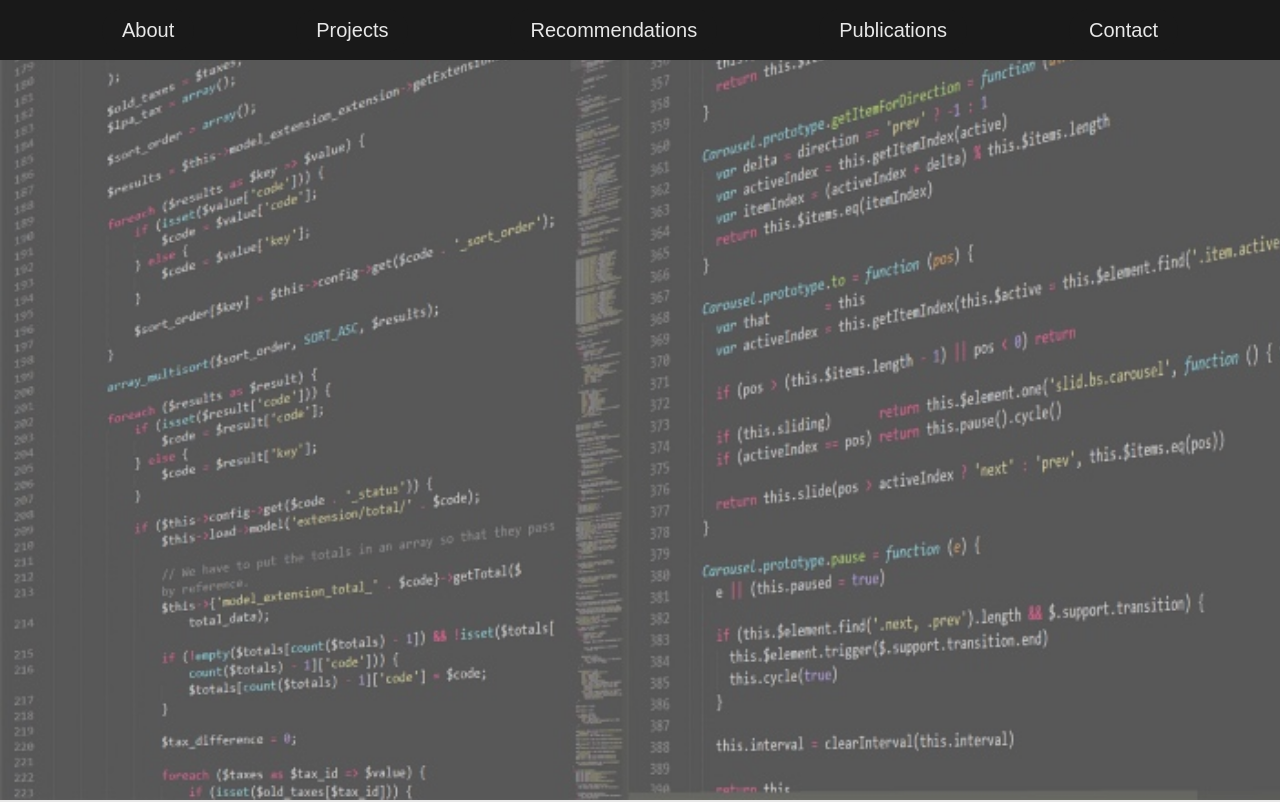
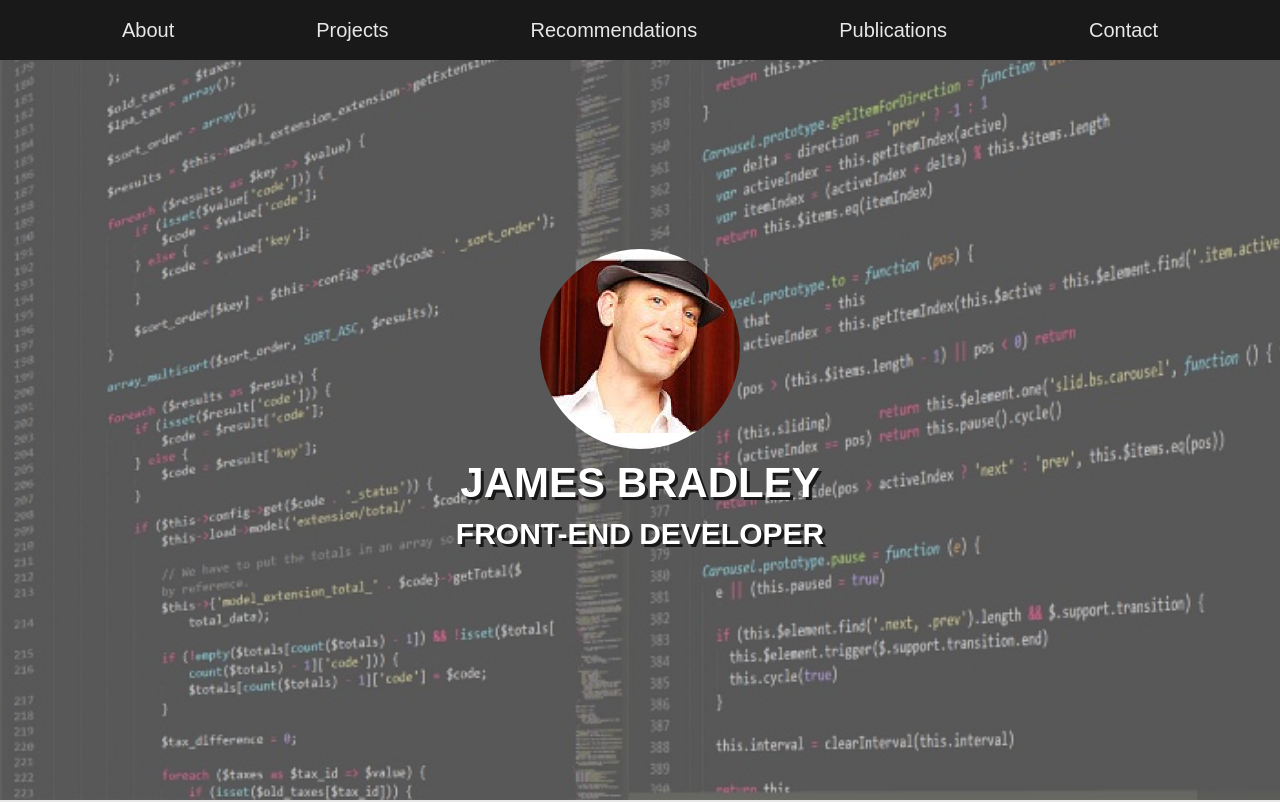
Before and after one commit to jmebradl23/hintonbradley-site, a website built with webpack: page src/index.html in a window 1280 px wide. Shown: the top 802 px of the page. Built offline with nearby package versions, Linux system fonts and the light colour scheme; files whose address does not match are found by name; what sal.js would draw is missing.

Commit message:
safari test

```diff
--- a/src/index.html
+++ b/src/index.html
@@ -35,6 +35,13 @@
         <div class="overlay-container">
             <div class="img-container">
                 <img src="./img//code.jpg" alt="">
+            </div>
+            <div class="text-overlay">
+                <div class="inside-text">
+                    <div class="self-img"></div>
+                    <h1 class="txt-ctr section-title txt-shadow">JAMES BRADLEY</h1>
+                    <h2 class="txt-ctr txt-shadow">FRONT-END DEVELOPER</h2>
+                </div>
             </div>
         </div>
     </section>
```
Also changed, not shown: dist/index.html, dist/main.js.
